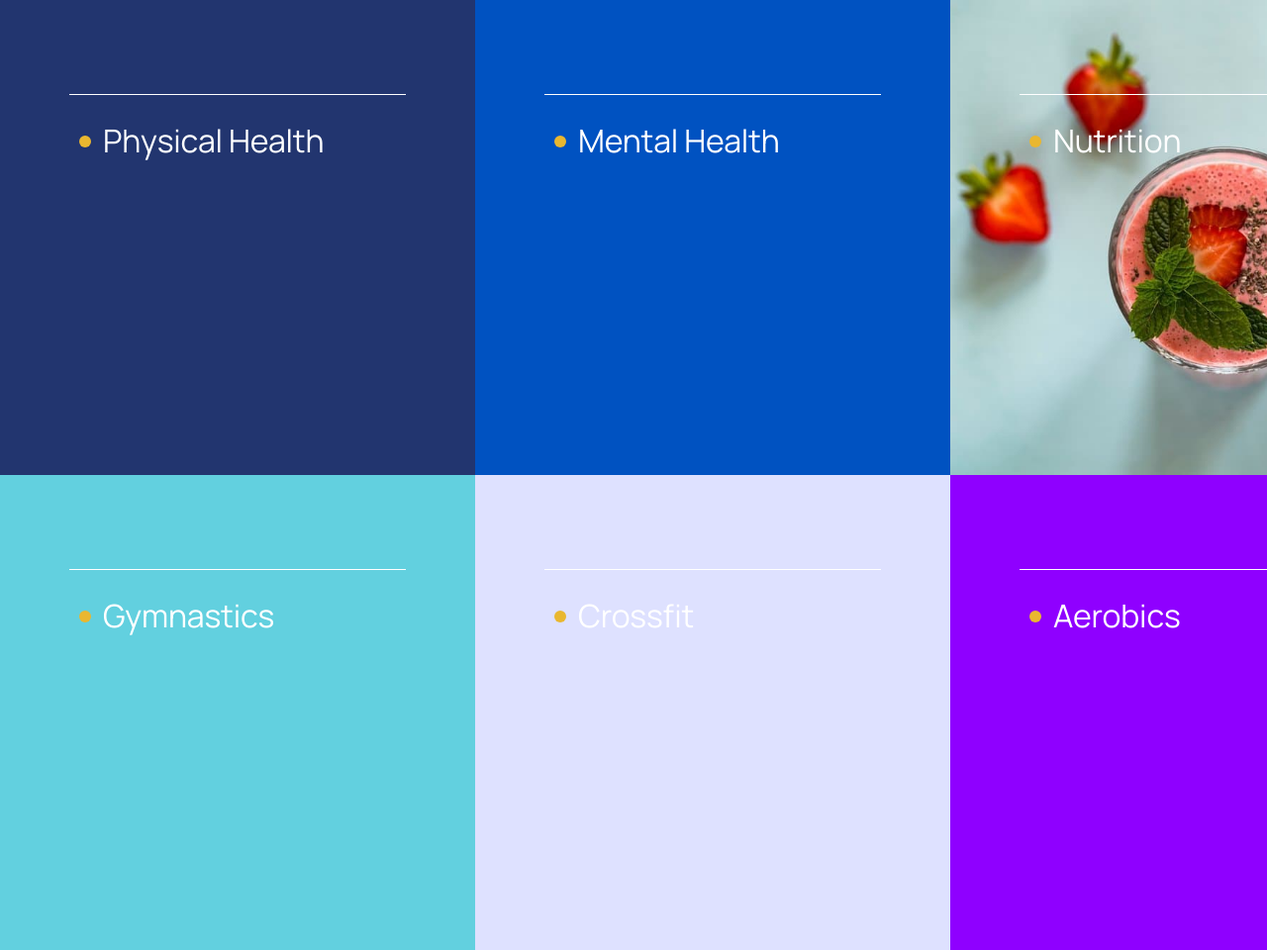
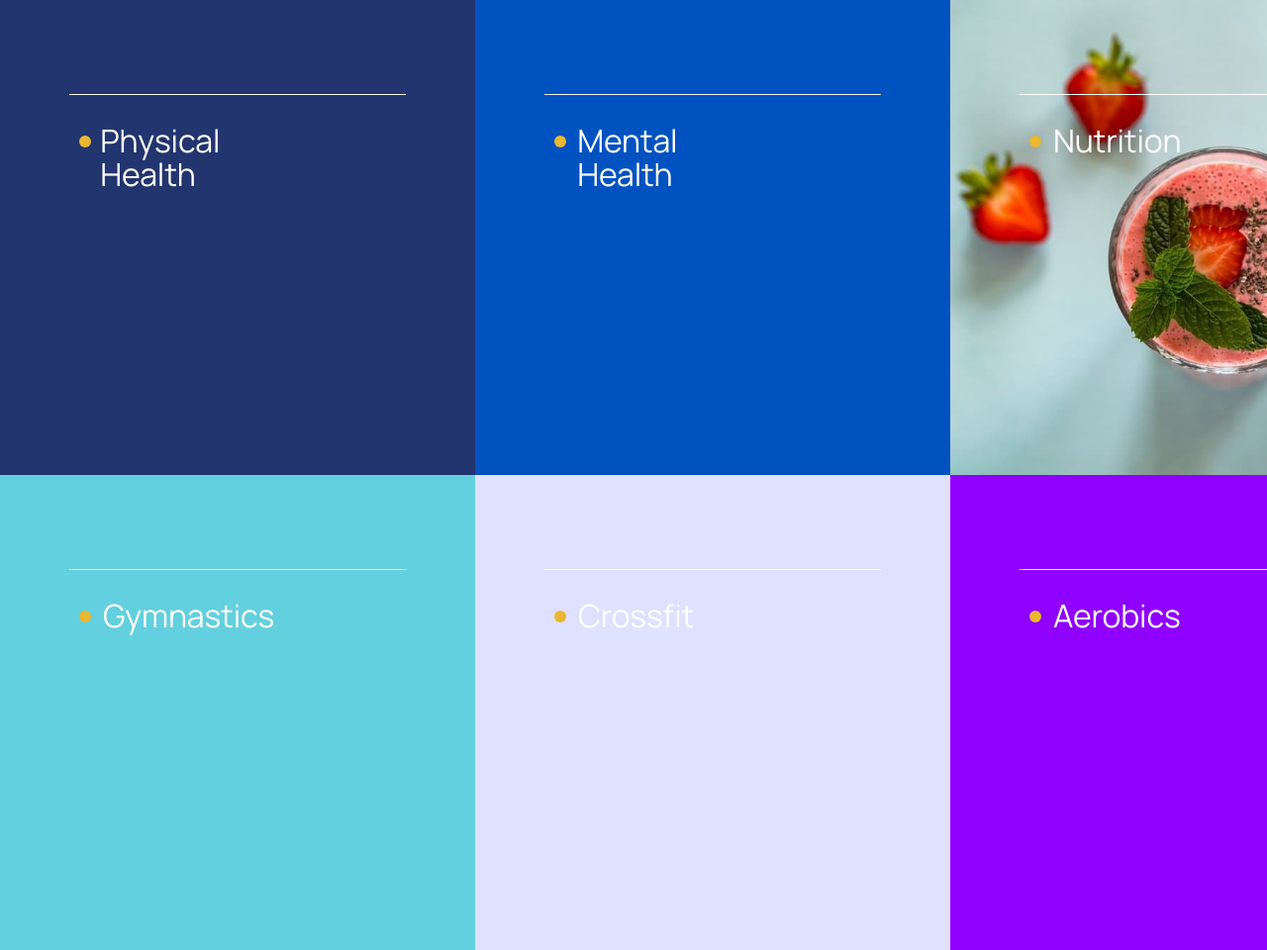
Before and after one commit to DeyKast/team-work-blended-6-1-thrivetalk, a plain HTML site: page index.html in a window 1280 px wide. Shown: the top 960 px of the page at 99% size. Drawn offline with nearby package versions, Linux system fonts and the light colour scheme.

Commit message:
fix width of text

```diff
--- a/css/style.css
+++ b/css/style.css
@@ -101,5 +101,7 @@ ol {
   margin-left: 80px;
   margin-top: 30px;
 }
-
+.short {
+  width: 220px;
+}
 /* ========== SECTION 4 ========== */
--- a/index.html
+++ b/index.html
@@ -18,13 +18,13 @@
   </head>
   <body>
     <!-- ========== SECTION 4 ========= -->
-    <section class="section-color-cards">
+    <section class="section-color-cards" id="services">
       <div class="container">
         <h2 class="section-four-header visually-hidden">Our services</h2>
         <ul class="section-four-list">
           <li class="section-four-element">
             <div class="thumb"></div>
-            <p class="section-four-text">
+            <p class="section-four-text short">
               <svg class="dot">
                 <circle r="6" cx="6" cy="17"></circle>
               </svg>
@@ -33,7 +33,7 @@
           </li>
           <li class="section-four-element">
             <div class="thumb"></div>
-            <p class="section-four-text">
+            <p class="section-four-text short">
               <svg class="dot">
                 <circle r="6" cx="6" cy="17"></circle></svg
               >Mental Health
```
